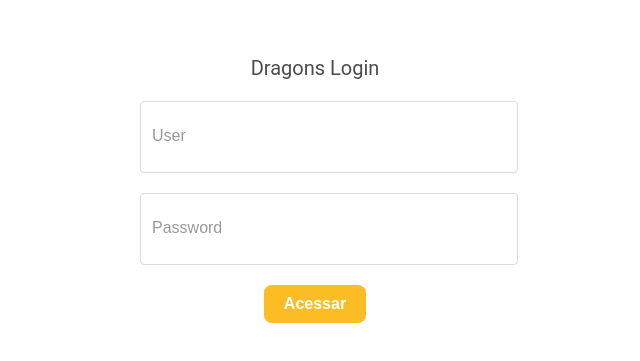
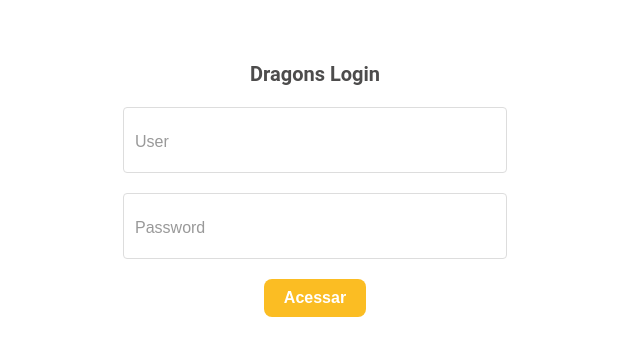
Before and after one commit to ESTECHTI/dragonList, a React (Create React App) app in the folder dragon-list/: page / in a window 1280 px wide. Shown: the part 221-582 px from the top of the page, without its empty margins (325-965 px from the left). Built offline with nearby package versions, Linux system fonts and the light colour scheme; what redux-multi would draw is missing.

Commit message:
Css fixed in the login page

```diff
--- a/dragon-list/src/components/Input/Input.scss
+++ b/dragon-list/src/components/Input/Input.scss
@@ -1,13 +1,27 @@
-.input--elements {
-  display: flex;
-  position: relative;
-  flex-direction: column;
-  min-width: 350px;
+@media screen and (min-width: 320px) {
+  .input--elements {
+    display: flex;
+    width: 80vw;
+  }
+}
+
+@media screen and (min-width: 769px) {
+  .input--elements {
+    display: flex;
+    width: 60vw;
+  }
+}
+
+@media screen and (min-width: 1280px) {
+  .input--elements {
+    display: flex;
+    width: 30vw;
+  }
 }
 
 .input--elements input {
   width: 100%;
-  height: 56px;
+  height: 50px;
   padding: 14px 16px 0 10px;
   outline: 0;
   border: 1px solid #ddd;
--- a/dragon-list/src/pages/login/Login.scss
+++ b/dragon-list/src/pages/login/Login.scss
@@ -1,18 +1,10 @@
+@import '../scss/dragonsMixins.scss';
+
+@media screen and (min-width: 320px) {
   .login--elements-input {
-  display: flex;
-  flex-direction: column;
-  justify-content: center;
-  align-items: center;
-  width: 100%;
-  height: 100vh;
-
+    @include for-center;
     .login--elements-title {
-    font-family: Roboto;
-    font-style: normal;
-    font-weight: normal;
-    font-size: 20px;
-    line-height: 25px;
-    color: #4d4c4c;
+      @include for-title
     }
 
     .login--elements-email {
@@ -23,3 +15,4 @@
       margin-top: 20px;
     }
   }
+}
--- a/dragon-list/src/pages/scss/dragonsMixins.scss
+++ b/dragon-list/src/pages/scss/dragonsMixins.scss
@@ -14,3 +14,12 @@
   line-height: 25px;
   color: #4d4c4c;
 }
+
+@mixin for-center {
+  display: flex;
+  flex-direction: column;
+  justify-content: center;
+  align-items: center;
+  width: 100%;
+  height: 100vh;
+}
```
Lines whose indentation alone changed are shown as unchanged.
